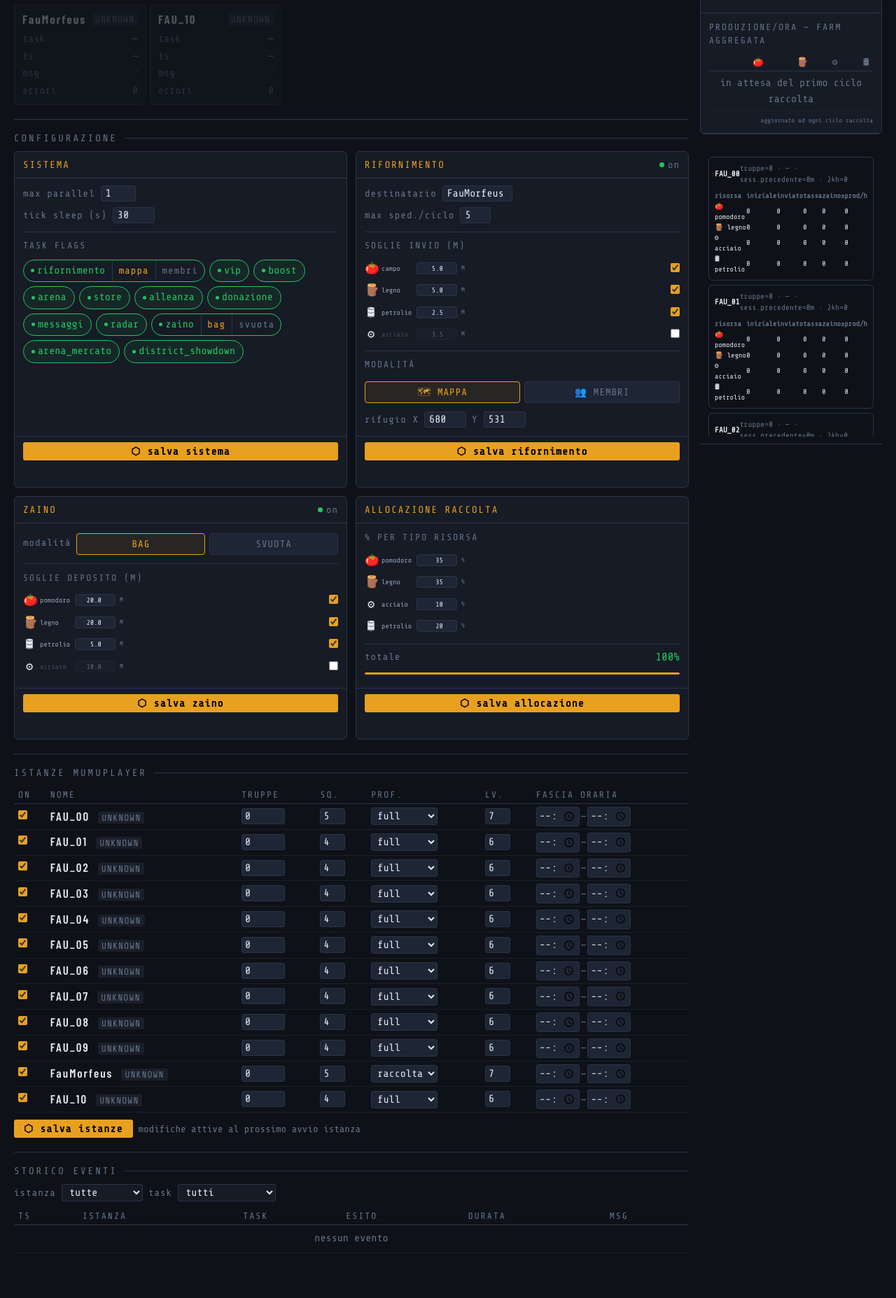
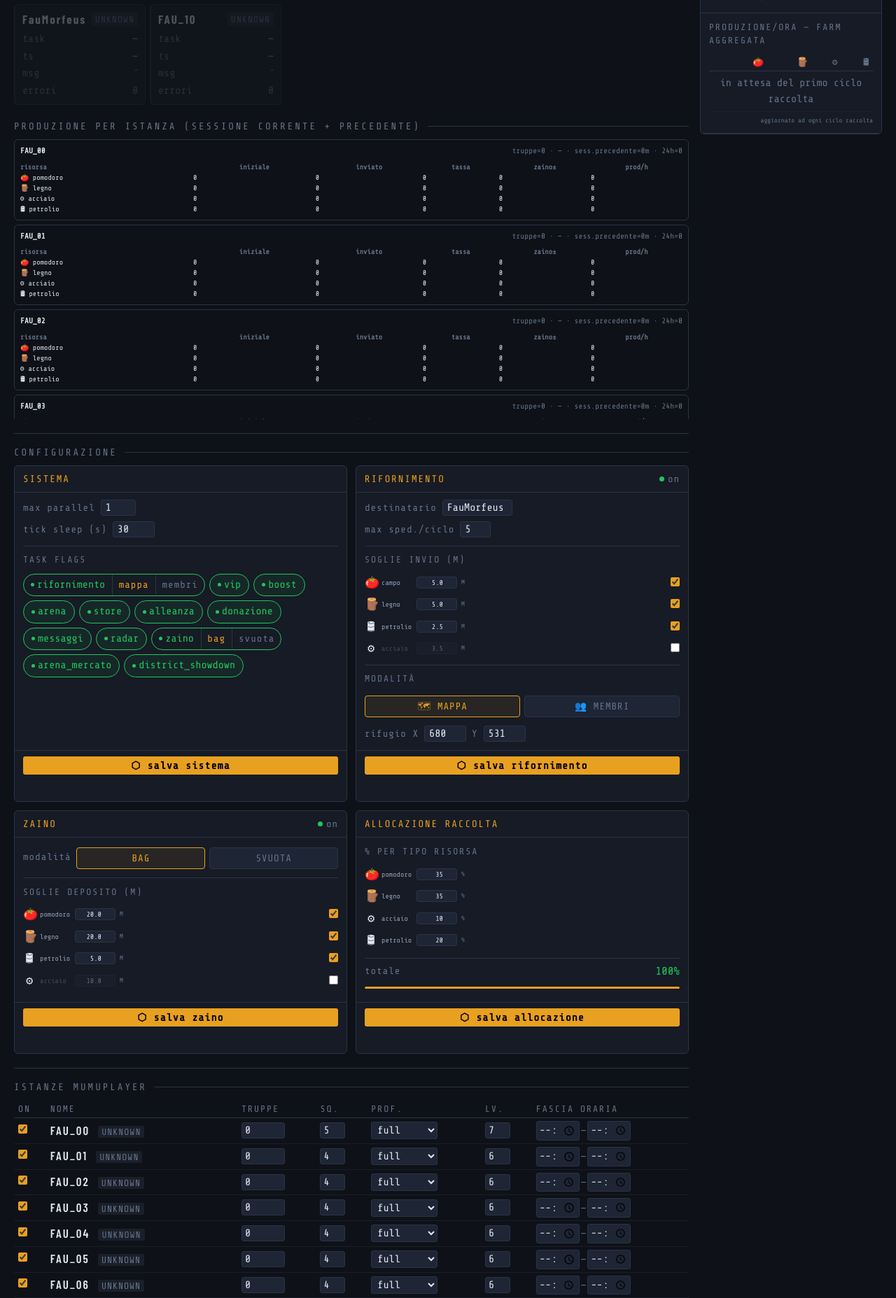
Before and after one commit to faustodba/doomsday-engine, a FastAPI app: page /ui in a window 1280 px wide. Shown: the part 392-2247 px from the top of the page at 70% size. Before the commit the page ends 2183 px from the top, so only its background shows below. Run offline with FastAPI, Linux system fonts and the light colour scheme; some libraries are stand-ins or nearby versions; some web fonts are replaced.

Commit message:
fix(auto-WU14 ui): sposta card produzione da side-col a main-col
User-flagged: layout card produzione non corretto sulla barra laterale
destra (260px) — la tabella a 6 colonne si rompeva o overflow.

Spostato il blocco prod-istanze da side-col (sotto res-panel) a main-col,
in nuova section subito sotto il grid istanze. Maggior larghezza
disponibile, layout pulito.

```diff
--- a/dashboard/templates/index.html
+++ b/dashboard/templates/index.html
@@ -19,6 +19,17 @@
         <div class="ic idle">
           <div class="ic-head"><span class="ic-name">—</span><span class="badge idle">—</span></div>
         </div>
+      </div>
+    </div>
+
+    <!-- ── PRODUZIONE PER ISTANZA (auto-WU14) ──────────────── -->
+    <div class="section">
+      <div class="sec-label">produzione per istanza (sessione corrente + precedente)</div>
+      <div id="prod-istanze"
+           hx-get="/ui/partial/produzione-istanze"
+           hx-trigger="load, every 30s"
+           hx-swap="innerHTML">
+        <div style="color:var(--text-dim);text-align:center;padding:12px">caricamento...</div>
       </div>
     </div>
 
@@ -343,16 +354,6 @@
 
       </div>
 
-      <!-- auto-WU14: card produzione per istanza -->
-      <div class="res-block" id="prod-istanze"
-           hx-get="/ui/partial/produzione-istanze"
-           hx-trigger="load, every 30s"
-           hx-swap="innerHTML"
-           style="margin-top:10px">
-        <div class="res-sub">produzione per istanza (sessione corrente + precedente)</div>
-        <div style="color:var(--text-dim);text-align:center;padding:12px">caricamento...</div>
-      </div>
-
       <!-- slot per blocchi statistiche aggiuntivi -->
 
     </div>
```
